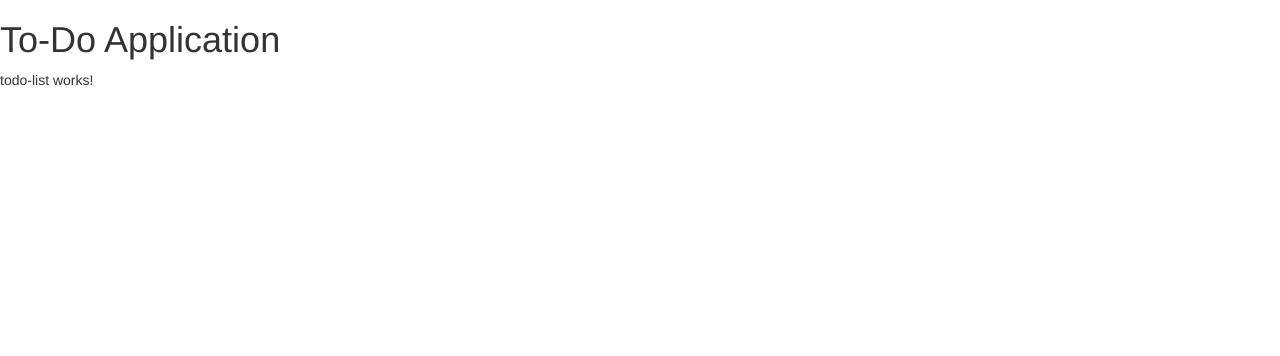
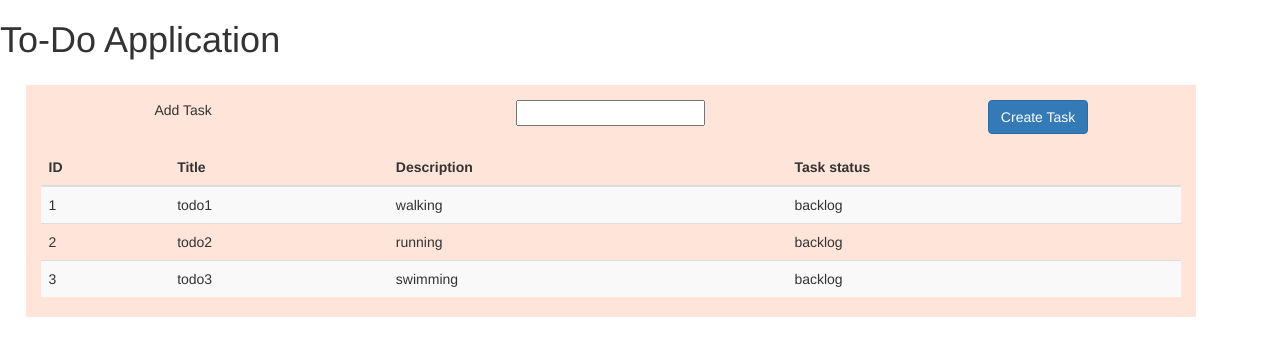
Before and after one commit to sneh5119/Todo-application, an Angular app: page / in a window 1280 px wide. Shown: the top 356 px of the page. Built offline with nearby package versions, Linux system fonts and the light colour scheme.

Commit message:
Added Table

```diff
--- a/src/app/todo-list/todo-list.component.css
+++ b/src/app/todo-list/todo-list.component.css
@@ -0,0 +1,9 @@
+.center{
+    margin:15px;
+    text-align: center;
+}
+
+.containerCls{
+    margin: 2%;
+    background-color: rgb(255, 228, 218);
+}
--- a/src/app/todo-list/todo-list.component.html
+++ b/src/app/todo-list/todo-list.component.html
@@ -1 +1,35 @@
-<p>todo-list works!</p>
+<!-- <p>todo-list works!</p> -->
+
+
+<div class="container containerCls">
+    <div class="center">
+        <!-- <h2>Add the task</h2> -->
+        <div class="row">
+
+            <div class="col-sm-3">Add Task</div>
+            <div class="col-sm-6"><input type="text"></div>
+            <div class="col-sm-3"><button class="btn btn-primary" width="30">Create Task</button></div>
+
+        </div>
+
+    </div>
+
+    <table class="table table-striped">
+      <thead>
+        <tr>
+          <th>ID</th>
+          <th>Title</th>
+          <th>Description</th>
+          <th>Task status</th>
+        </tr>
+      </thead>
+      <tbody>
+        <tr *ngFor="let todo of todos">
+          <td>{{todo.id}}</td>
+          <td>{{todo.title}}</td>
+          <td>{{todo.description}}</td>
+          <td>{{todo.status}}</td>
+        </tr>
+      </tbody>
+    </table>
+  </div>
```
